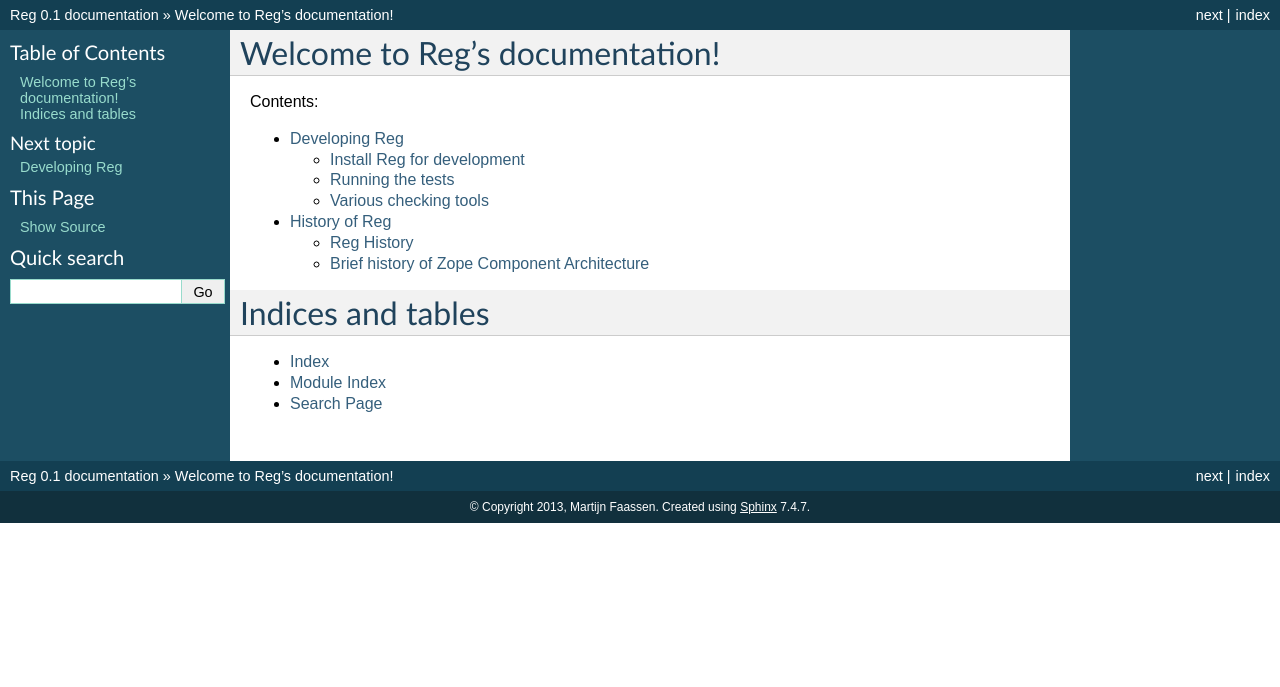
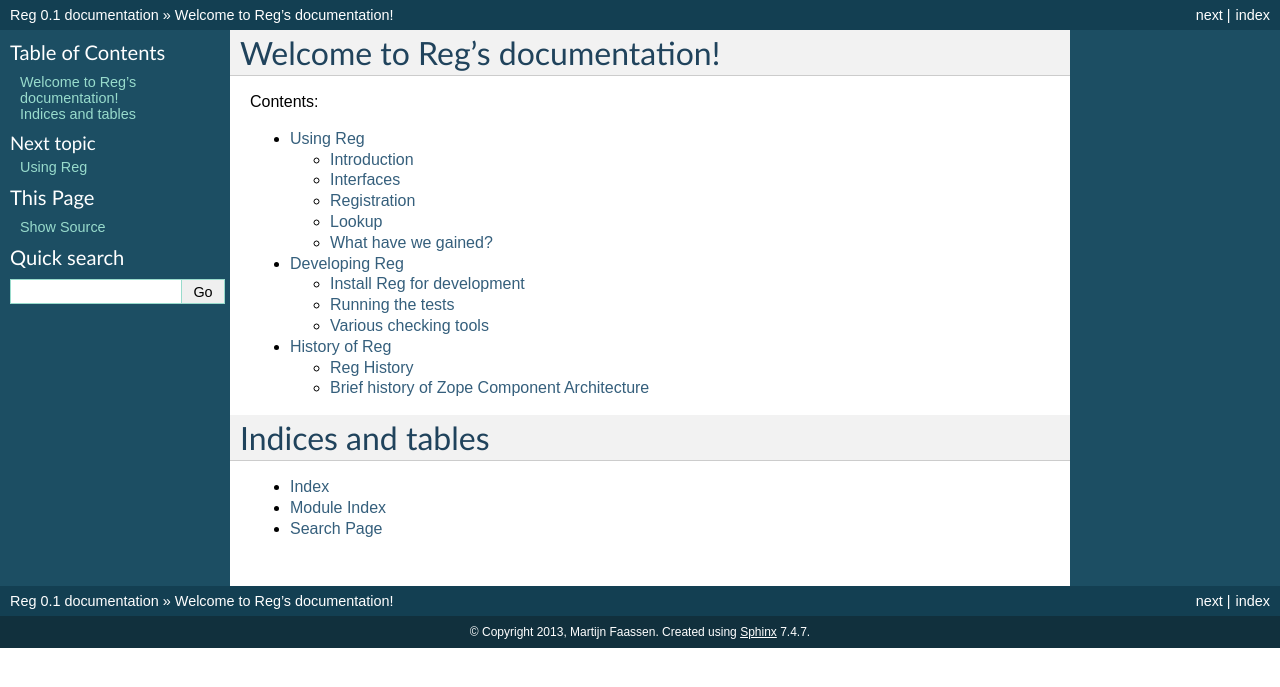
Before and after one commit to morepath/reg, a Sphinx documentation site: the page built from doc/index.rst, in a window 1280 px wide. Shown: the top 687 px of the page. Built offline with Sphinx 7.4.7, drawn with Linux system fonts in a browser that asks for light colours; some of the changed lines change nothing that is shown.

Commit message:
Beginnings of usage documentation.

```diff
--- a/doc/index.rst
+++ b/doc/index.rst
@@ -11,6 +11,7 @@ Contents:
 .. toctree::
    :maxdepth: 2
 
+   usage
    developing
    history
 
--- /dev/null
+++ b/doc/usage.rst
@@ -0,0 +1,102 @@
+Using Reg
+=========
+
+Introduction
+------------
+
+Reg introduces a bunch of clever registries that can help you build
+very flexible pluggability systems for your codebase. With Reg you can:
+
+* look up a registered object that provides a certain interface
+
+* do this lookup by itself, or for one or more objects
+
+* adapt an object to another with a specific interface
+
+* look up a registered object according to other criteria (predicates)
+
+Reg is very much aware of classes and inheritance. It provides an approach
+to do `multiple dispatch`_ in Python.
+
+.. _`multiple dispatch`: http://en.wikipedia.org/wiki/Multiple_dispatch
+
+Interfaces
+----------
+
+An interface is simply a special kind of Python abc_ that you can also
+use to look up objects that provide the interface of that abc. In
+fact, Reg does not force you to use its own ``Interface``; you can do
+everything using ``abc`` or even plain Python classes.
+
+This is what an ``Interface`` looks like::
+
+  import reg
+
+  class IEmailer(reg.Interface):
+      @reg.abstractmethod
+      def send(self, address, subject, body):
+          "Send an email to address with subject and body."
+
+The ``I`` prefix in ``IEmailer`` is just a convention to indicate that
+a class is an interface.
+
+We can now subclass ``IEmailer`` to implement it::
+
+  class Emailer(IEmailer):
+    def sender(self, address, subject, body):
+      # some implementation using the email module
+
+When you instantiate ``Emailer``, you of course get something that is
+an instance of ``IEmailer``::
+
+  >>> emailer = Emailer()
+  >>> isinstance(emailer, IEmailer)
+  True
+
+That's all there is to it. It's identical to the way you'd use an
+``abc``, and ``IEmailer`` is in fact an abc too.
+
+.. _abc: http://docs.python.org/2/library/abc.html
+
+Registration
+------------
+
+Imagine we have an application that needs to send email. We want to
+make how it sends email configurable. The code that needs to send an
+email looks up an ``IEmailer`` to send emailer, not caring about the
+particular implementation. We can provide such an implementation using
+a registry::
+
+  import reg
+  r = reg.Registry()
+
+We can now register our ``emailer`` as an ``IEmailer``::
+
+  r.register(IEmailer, [], emailer)
+
+The first argument for register is the Interface (or class, or abc)
+that we want to be able to look up. The second argument is a list of
+those classes the object is registered for. In this case we don't
+register it on any classes, so the list is empty. More about this
+later. The third argument is the object (also called *component*, as
+it provides an interface) we actually register, in this case our
+``emailer``.
+
+Lookup
+------
+
+Since ``reg.Registry`` is also has the lookup API, we can use it to look up
+the ``IEmailer`` again::
+
+  >>> r.component(IEmailer, []) is emailer
+  True
+
+What have we gained?
+--------------------
+
+We could've just imported ``emailer`` and that would've been a lot
+easier! That's true. What we've gained is the ability to register a
+service for a library or application (in this case sending email) and
+the ability to change what service is used without having to change
+the code that uses that service. This is at the cost of some
+indirection.
```
